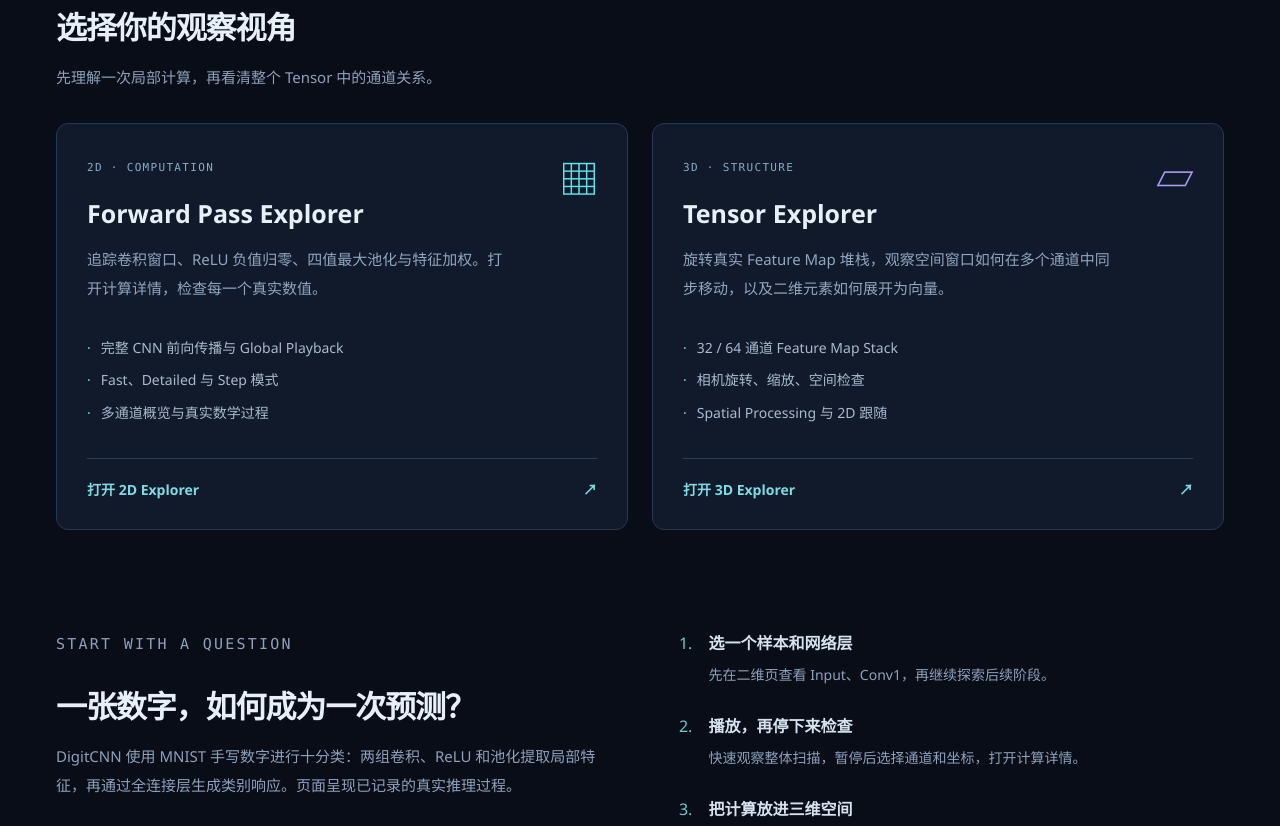
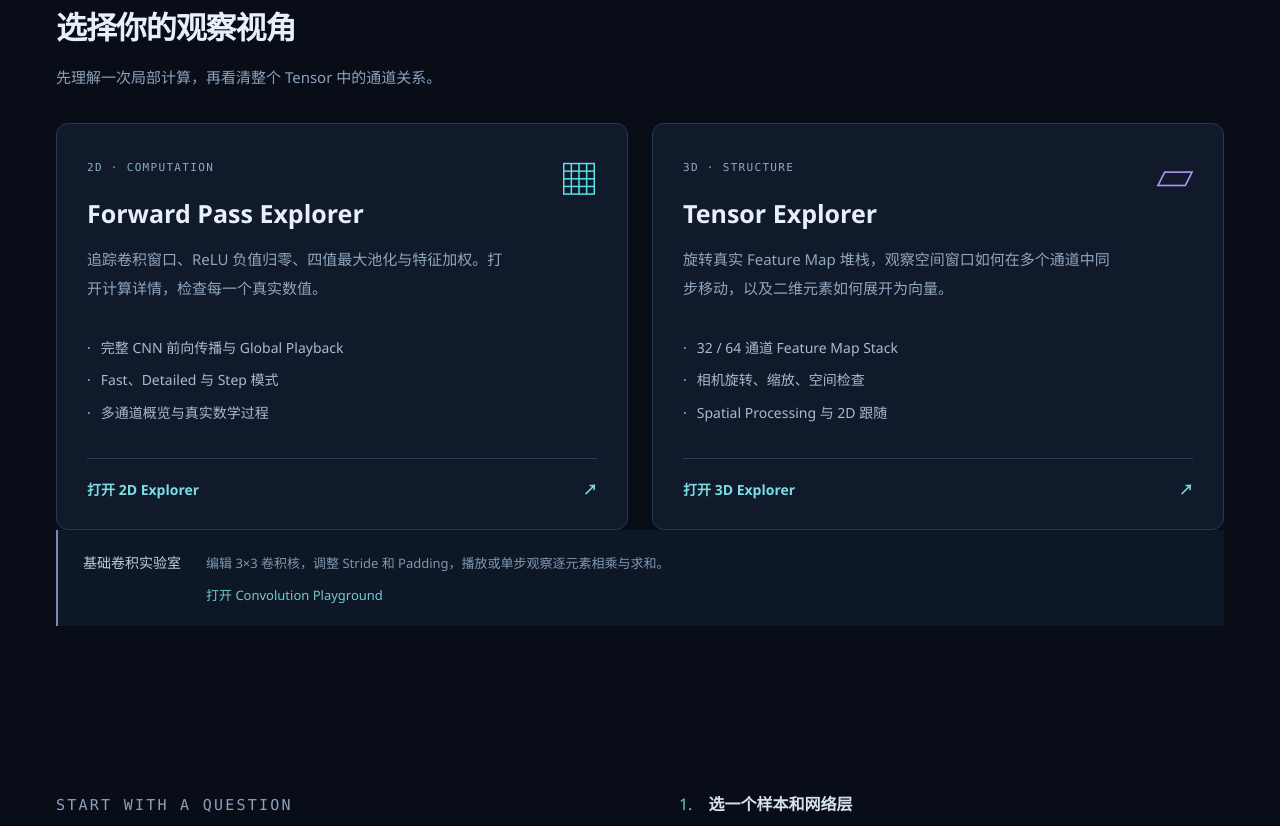
Before and after one commit to jtwang2026/digitvision, a plain HTML site: page index.html in a window 1280 px wide. Shown: the part 873-1699 px from the top of the page. Drawn offline with Linux system fonts and the light colour scheme.

Commit message:
Expose all interactive experiences from public homepage

```diff
--- a/index.html
+++ b/index.html
@@ -1,9 +1,10 @@
 <!doctype html>
 <html lang="zh-CN"><head><link rel="icon" type="image/svg+xml" href="/digitvision/favicon.svg"><meta charset="utf-8"><meta name="viewport" content="width=device-width,initial-scale=1"><meta name="theme-color" content="#080d18"><meta name="description" content="用真实 PyTorch Tensor 探索 CNN：从手写数字到预测结果，交互式二维计算与三维多通道可视化。"><title>DigitVision — Interactive CNN Learning Platform</title><link rel="stylesheet" href="/digitvision/home.css"></head>
 <body><header><a class="brand" href="/digitvision/" aria-label="DigitVision 首页"><span class="mark">DV</span>DigitVision</a><nav><a href="#explore">探索工具</a><a href="#guide">使用指南</a><a href="/digitvision/release-notes.html">发布说明</a></nav></header>
-<main><section class="hero"><div class="hero-copy"><p class="eyebrow">INTERACTIVE CNN LEARNING PLATFORM</p><h1>看见数字背后的<br><span>神经网络。</span></h1><p class="lead">从一张手写数字，到十个类别的预测。跟随真实 Tensor，理解卷积如何提取特征、激活如何筛选响应，以及多通道如何共同形成判断。</p><div class="actions"><a class="primary" href="/digitvision/prototypes/forward_pass_explorer/">开始二维探索</a><a class="secondary" href="/digitvision/prototypes/tensor_explorer_3d/">进入三维空间</a></div><p class="caption">浏览器直接运行 · 真实模型记录 · 无需安装</p></div>
+<main><section class="hero"><div class="hero-copy"><p class="eyebrow">INTERACTIVE CNN LEARNING PLATFORM</p><h1>看见数字背后的<br><span>神经网络。</span></h1><p class="lead">从一张手写数字，到十个类别的预测。跟随真实 Tensor，理解卷积如何提取特征、激活如何筛选响应，以及多通道如何共同形成判断。</p><div class="actions"><a class="primary" href="/digitvision/prototypes/forward_pass_explorer/" target="_blank" rel="noopener">开始二维探索</a><a class="secondary" href="/digitvision/prototypes/tensor_explorer_3d/" target="_blank" rel="noopener">进入三维空间</a></div><p class="caption">浏览器直接运行 · 真实模型记录 · 无需安装。首次进入 Explorer 需下载约 8 MB 数据，请等待加载完成。</p></div>
 <div class="tensor-art" role="img" aria-label="输入数字经过多通道卷积堆栈形成预测"><div class="art-label">REAL MODEL / DIGITCNN</div><div class="tensor-flow"><div class="digit">7<span>1 × 28 × 28</span></div><div class="planes"><i></i><i></i><i></i><i></i><i></i><i></i><i></i><i></i></div><div class="prediction"><span>预测类别</span><strong>7</strong><div class="bars"><b></b><b></b><b></b><b></b><b></b><b></b><b></b><b></b><b></b><b></b></div></div></div><div class="art-footer"><span>输入像素</span><span>多通道特征</span><span>类别响应</span></div><p>局部模式，逐层成为可理解的证据。</p></div></section>
 <section class="facts"><div><strong>真实计算</strong><span>PyTorch 导出的激活值与权重</span></div><div><strong>逐层探索</strong><span>从 Input 到 Softmax 与预测</span></div><div><strong>同源联动</strong><span>2D 主控，3D 同步空间位置</span></div></section>
-<section id="explore"><div class="section-heading"><p class="eyebrow">TWO WAYS TO UNDERSTAND</p><h2>选择你的观察视角</h2><p>先理解一次局部计算，再看清整个 Tensor 中的通道关系。</p></div><div class="explorers"><article><div class="card-icon grid-icon" aria-hidden="true">▦</div><span class="tag">2D · COMPUTATION</span><h3>Forward Pass Explorer</h3><p>追踪卷积窗口、ReLU 负值归零、四值最大池化与特征加权。打开计算详情，检查每一个真实数值。</p><ul><li>完整 CNN 前向传播与 Global Playback</li><li>Fast、Detailed 与 Step 模式</li><li>多通道概览与真实数学过程</li></ul><a href="/digitvision/prototypes/forward_pass_explorer/">打开 2D Explorer <span>↗</span></a></article><article><div class="card-icon stack-icon" aria-hidden="true">▱</div><span class="tag">3D · STRUCTURE</span><h3>Tensor Explorer</h3><p>旋转真实 Feature Map 堆栈，观察空间窗口如何在多个通道中同步移动，以及二维元素如何展开为向量。</p><ul><li>32 / 64 通道 Feature Map Stack</li><li>相机旋转、缩放、空间检查</li><li>Spatial Processing 与 2D 跟随</li></ul><a href="/digitvision/prototypes/tensor_explorer_3d/">打开 3D Explorer <span>↗</span></a></article></div></section>
+<section id="explore"><div class="section-heading"><p class="eyebrow">TWO WAYS TO UNDERSTAND</p><h2>选择你的观察视角</h2><p>先理解一次局部计算，再看清整个 Tensor 中的通道关系。</p></div><div class="explorers"><article><div class="card-icon grid-icon" aria-hidden="true">▦</div><span class="tag">2D · COMPUTATION</span><h3>Forward Pass Explorer</h3><p>追踪卷积窗口、ReLU 负值归零、四值最大池化与特征加权。打开计算详情，检查每一个真实数值。</p><ul><li>完整 CNN 前向传播与 Global Playback</li><li>Fast、Detailed 与 Step 模式</li><li>多通道概览与真实数学过程</li></ul><a href="/digitvision/prototypes/forward_pass_explorer/" target="_blank" rel="noopener">打开 2D Explorer <span>↗</span></a></article><article><div class="card-icon stack-icon" aria-hidden="true">▱</div><span class="tag">3D · STRUCTURE</span><h3>Tensor Explorer</h3><p>旋转真实 Feature Map 堆栈，观察空间窗口如何在多个通道中同步移动，以及二维元素如何展开为向量。</p><ul><li>32 / 64 通道 Feature Map Stack</li><li>相机旋转、缩放、空间检查</li><li>Spatial Processing 与 2D 跟随</li></ul><a href="/digitvision/prototypes/tensor_explorer_3d/" target="_blank" rel="noopener">打开 3D Explorer <span>↗</span></a></article></div></section>
+<aside class="release-note"><span>基础卷积实验室</span><p>编辑 3×3 卷积核，调整 Stride 和 Padding，播放或单步观察逐元素相乘与求和。</p><a href="/digitvision/prototypes/convolution_playground/" target="_blank" rel="noopener">打开 Convolution Playground</a></aside>
 <section id="guide" class="guide"><div><p class="eyebrow">START WITH A QUESTION</p><h2>一张数字，如何成为一次预测？</h2><p>DigitCNN 使用 MNIST 手写数字进行十分类：两组卷积、ReLU 和池化提取局部特征，再通过全连接层生成类别响应。页面呈现已记录的真实推理过程。</p></div><ol><li><strong>选一个样本和网络层</strong><span>先在二维页查看 Input、Conv1，再继续探索后续阶段。</span></li><li><strong>播放，再停下来检查</strong><span>快速观察整体扫描，暂停后选择通道和坐标，打开计算详情。</span></li><li><strong>把计算放进三维空间</strong><span>同时打开两个页面，在三维页开启“跟随 2D 空间进度”。使用同一个浏览器，保持二维页打开。</span></li></ol></section>
 <aside class="release-note"><span>实验性教学平台</span><p>动画时长与真实推理速度无关。部分三维交互仍在完善中。网站公开包含真实 Tensor 与已导出的模型权重。</p><a href="/digitvision/release-notes.html">了解数据与已知限制</a></aside></main><footer><a class="brand" href="/digitvision/">DigitVision</a><span>Interactive CNN Learning Platform</span><a href="/digitvision/release-notes.html">数据与许可</a></footer></body></html>
```
Also changed, not shown: 1 other file.
